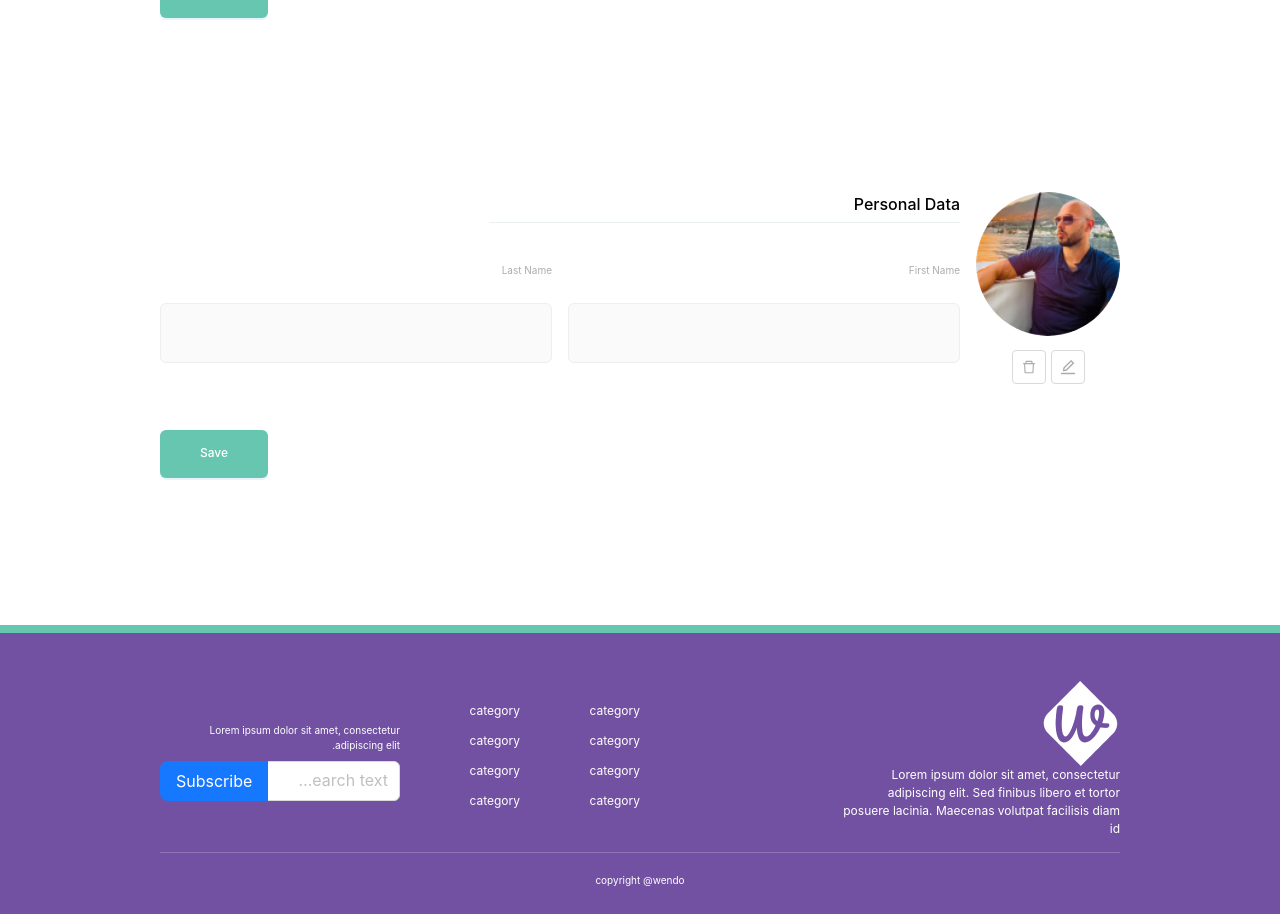
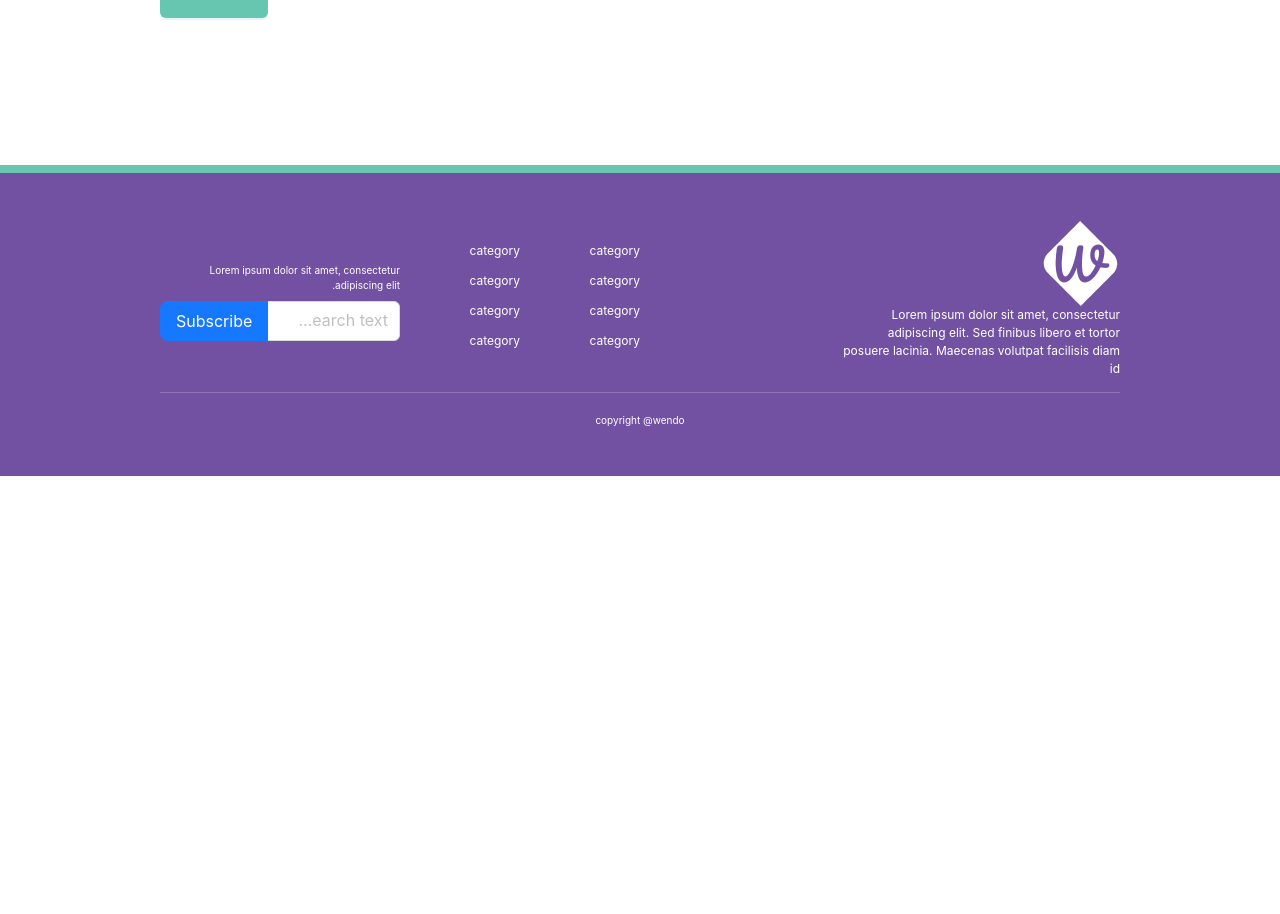
Before and after one commit to MaramMs/wendow-temp1, a Next.js app: page /profile in a window 1280 px wide. Shown: the part 843-1757 px from the top of the page. After the commit the page ends 1319 px from the top, so only its background shows below. Built offline with nearby package versions, Linux system fonts and the light colour scheme.

Commit message:
fix repeat sections

```diff
--- a/pages/profile/index.js
+++ b/pages/profile/index.js
@@ -73,7 +73,7 @@ setActiveTab(activeTabKey)
                 borderBottom: "0px",
               }}
             />
-            {items.find((tab)=>tab.key === activeTab)?.children}
+            {/* {items.find((tab)=>tab.key === activeTab)?.children} */}
 
           </Wrapper>
         </>
```
